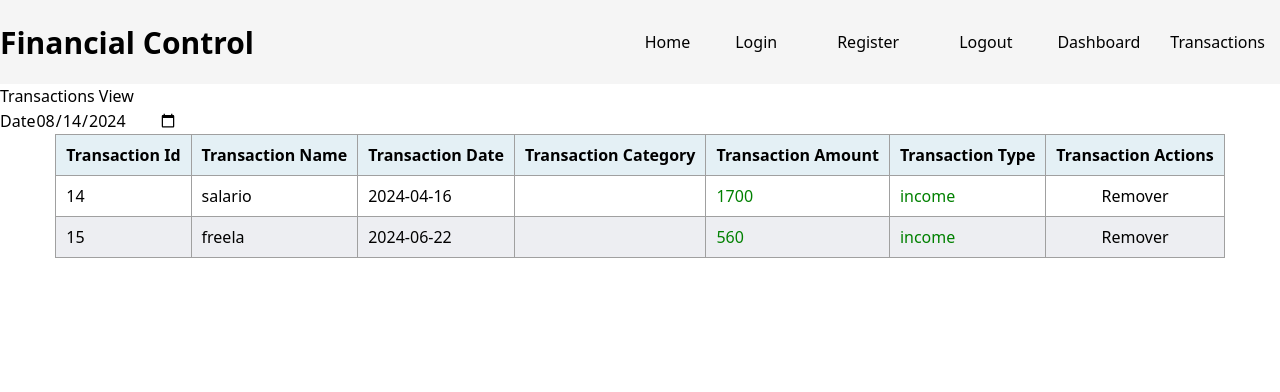
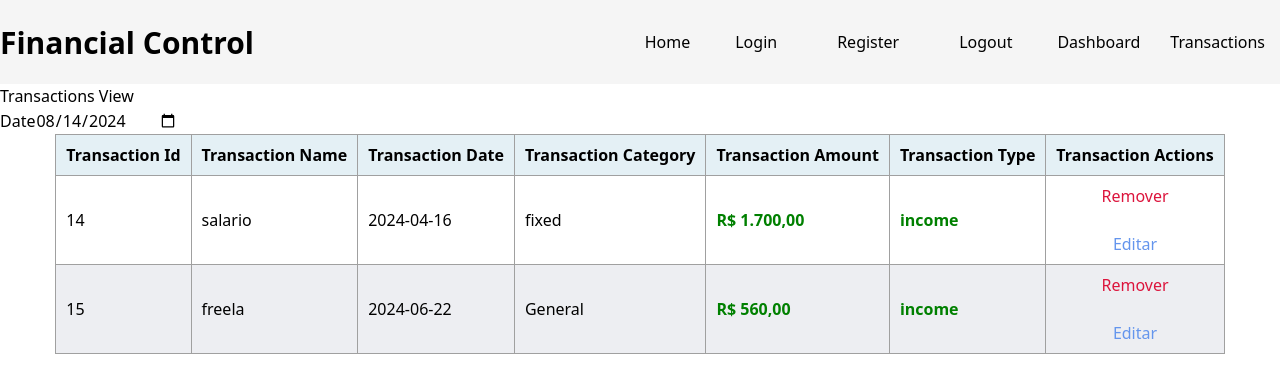
Before and after one commit to fernandooliveiralima/financial_control_front, a Nuxt app: page /TransactionsView in a window 1280 px wide. Shown: the top 392 px of the page. Built offline with nearby package versions, Linux system fonts and the light colour scheme; no server answers.

Commit message:
implementação dos ajustes (das acoes das transacoes) e (ajustes dos valores financeiros)

```diff
--- a/components/TransactionsList.vue
+++ b/components/TransactionsList.vue
@@ -57,10 +57,27 @@ onMounted(() => {
                         <td>{{ iterator.transaction_date }}</td>
                         <td>{{ iterator.transaction_category }}</td>
 
-                        <td :class=" transactionStoreInstance.transactionColor(iterator)">{{ iterator.transaction_amount }}</td>
-                        <td :class=" transactionStoreInstance.transactionColor(iterator)">{{ iterator.transaction_type }}</td>
+                        <td :class="transactionStoreInstance.transactionColor(iterator)">
+                            <strong>
+                                {{ transactionStoreInstance.formatAmounts(Number(iterator.transaction_amount)) }}
+                            </strong>
+                        </td>
+
+                        <td :class="transactionStoreInstance.transactionColor(iterator)">
+                            <strong>
+                                {{ iterator.transaction_type }}
+                            </strong>
+                        </td>
                         <td>
-                            <button @click="transactionStoreInstance.removeTransaction(iterator.id)">Remover</button>
+                            <div class="btn-actions">
+                                <button
+                                    class="remove-btn"
+                                    @click="transactionStoreInstance.removeTransaction(iterator.id)">
+                                    Remover
+                                </button>
+
+                                <button class="edit-btn">Editar</button>
+                            </div>
                         </td>
                     </tr>
                 </tbody>
@@ -76,18 +93,33 @@ onMounted(() => {
 </template>
 
 <style scoped>
-
-.income{
+.income {
     color: green;
 }
-.expense{
+
+.expense {
     color: crimson;
 }
 
-.table-container{
+.table-container {
     display: flex;
     align-items: center;
     justify-content: center;
+}
+
+.btn-actions{
+    height: 4.5rem;
+    display: flex;
+    flex-direction: column;
+    align-items: center;
+    justify-content: space-between;
+}
+
+.remove-btn{
+    color: crimson;
+}
+.edit-btn{
+    color: cornflowerblue;
 }
 
 caption {
--- a/stores/transactionsStore/transactionStore.ts
+++ b/stores/transactionsStore/transactionStore.ts
@@ -20,10 +20,10 @@ export const useTransactionStore = defineStore('transactionStore', () => {
     const transaction_field_type = ref('income');
 
     let containerAllTransactions = ref< Array<transactionType> >([
-        {id: 12, transaction_name: 'conta', transaction_date:'2023-04-16', transaction_category: '', transaction_amount: -235, transaction_type: 'expense'},
-        {id: 13, transaction_name: 'refeição', transaction_date:'2023-02-10', transaction_category: '', transaction_amount: -150, transaction_type: 'expense'},
-        {id: 14, transaction_name: 'salario', transaction_date:'2024-04-16', transaction_category: '', transaction_amount: 1700, transaction_type: 'income'},
-        {id: 15, transaction_name: 'freela', transaction_date:'2024-06-22', transaction_category: '', transaction_amount: 560, transaction_type: 'income'}
+        {id: 12, transaction_name: 'conta', transaction_date:'2023-04-16', transaction_category: 'General', transaction_amount: -235, transaction_type: 'expense'},
+        {id: 13, transaction_name: 'refeição', transaction_date:'2023-02-10', transaction_category: 'fixed', transaction_amount: -150, transaction_type: 'expense'},
+        {id: 14, transaction_name: 'salario', transaction_date:'2024-04-16', transaction_category: 'fixed', transaction_amount: 1700, transaction_type: 'income'},
+        {id: 15, transaction_name: 'freela', transaction_date:'2024-06-22', transaction_category: 'General', transaction_amount: 560, transaction_type: 'income'}
     ]);
 
     const addTransactions = (transaction: transactionType)=>{
```
